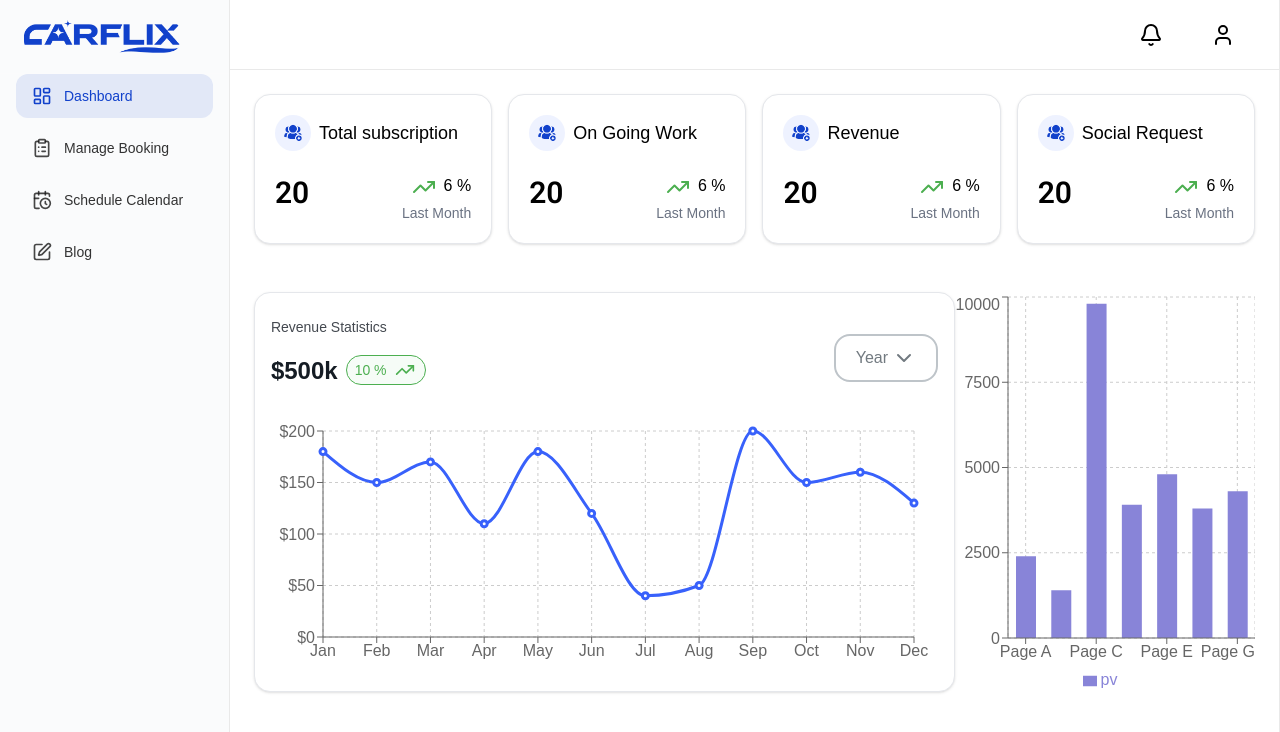
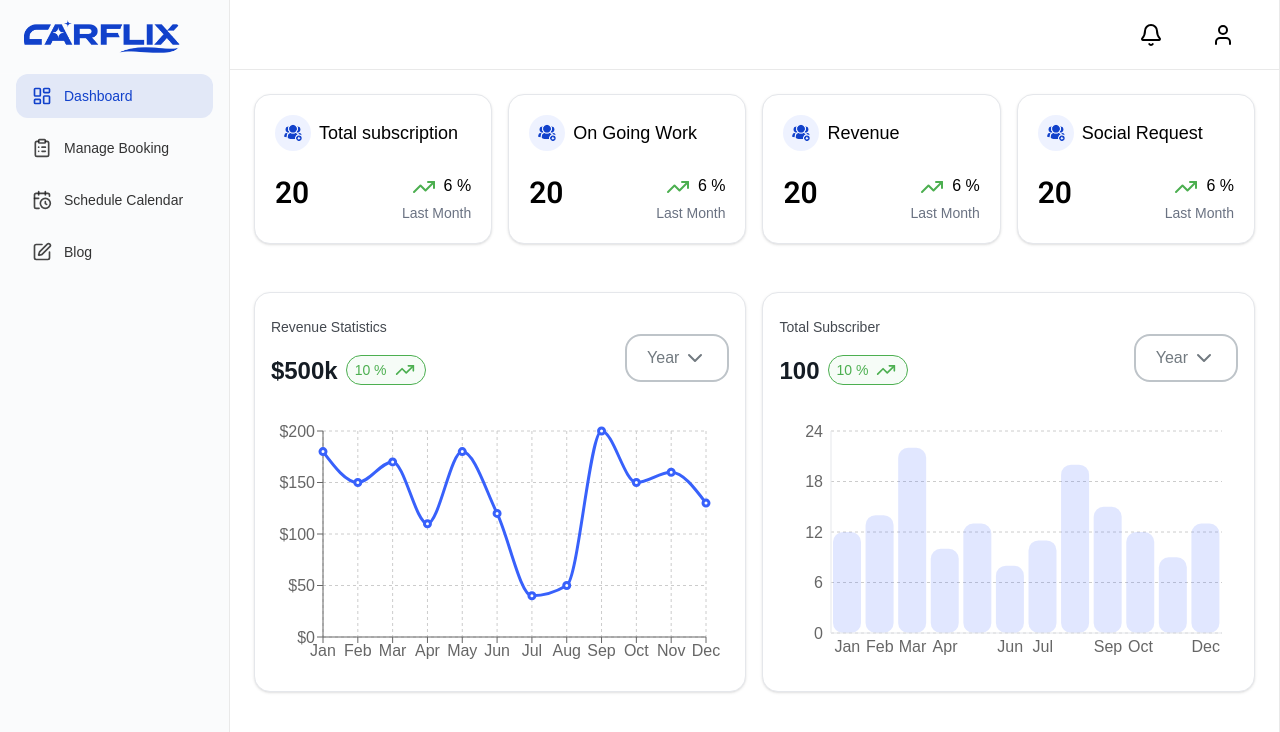
Before and after one commit to SopnilSwapon/car-flix-repo, a Next.js app: page /dashboard in a window 1280 px wide. Shown: the top 732 px of the page. Built offline with nearby package versions, Linux system fonts and the light colour scheme.

Commit message:
added subscriber chart

```diff
--- a/app/Components/SubscriberStaticsChart.tsx
+++ b/app/Components/SubscriberStaticsChart.tsx
@@ -1,117 +1,130 @@
-import { BarChart, Bar, XAxis, YAxis, CartesianGrid, Tooltip, Legend, TooltipContentProps } from 'recharts';
-import { TooltipIndex } from 'recharts/types/state/tooltipSlice';
+"use client";
 
-// #region Sample data
-const data = [
-  {
-    name: 'Page A',
-    uv: 4000,
-    pv: 2400,
-    amt: 2400,
-  },
-  {
-    name: 'Page B',
-    uv: 3000,
-    pv: 1398,
-    amt: 2210,
-  },
-  {
-    name: 'Page C',
-    uv: 2000,
-    pv: 9800,
-    amt: 2290,
-  },
-  {
-    name: 'Page D',
-    uv: 2780,
-    pv: 3908,
-    amt: 2000,
-  },
-  {
-    name: 'Page E',
-    uv: 1890,
-    pv: 4800,
-    amt: 2181,
-  },
-  {
-    name: 'Page F',
-    uv: 2390,
-    pv: 3800,
-    amt: 2500,
-  },
-  {
-    name: 'Page G',
-    uv: 3490,
-    pv: 4300,
-    amt: 2100,
-  },
+import {
+  BarChart,
+  Bar,
+  XAxis,
+  YAxis,
+  CartesianGrid,
+  Tooltip,
+  ResponsiveContainer,
+} from "recharts";
+
+type Row = { name: string; value: number; year: number };
+
+const data: Row[] = [
+  { name: "Jan", value: 12, year: 2025 },
+  { name: "Feb", value: 14, year: 2025 },
+  { name: "Mar", value: 22, year: 2025 },
+  { name: "Apr", value: 10, year: 2025 },
+  { name: "May", value: 13, year: 2025 },
+  { name: "Jun", value: 8,  year: 2025 },
+  { name: "Jul", value: 11, year: 2025 },
+  { name: "Aug", value: 20, year: 2025 }, // highlighted in your example
+  { name: "Sep", value: 15, year: 2025 },
+  { name: "Oct", value: 12, year: 2025 },
+  { name: "Nov", value: 9,  year: 2025 },
+  { name: "Dec", value: 13, year: 2025 },
 ];
 
-// #endregion
-const getIntroOfPage = (label: string | number | undefined) => {
-  if (label === 'Page A') {
-    return "Page A is about men's clothing";
+// ---- Custom tooltip (Month + Year + value text) ----
+// eslint-disable-next-line @typescript-eslint/no-explicit-any
+const CustomTooltip = ({ active, payload, label }: any) => {
+  if (active && payload?.length) {
+    const row = payload[0].payload as Row;
+    return (
+      <div className="rounded-lg bg-white/95 shadow-md border border-gray-100 px-3 py-2">
+        <div className="text-sm font-semibold text-gray-800">
+          {label} {row.year}
+        </div>
+        <div className="text-sm text-gray-500">
+          This Month : <span className="text-blue-600 font-medium">{row.value} Subscription</span>
+        </div>
+      </div>
+    );
   }
-  if (label === 'Page B') {
-    return "Page B is about women's dress";
-  }
-  if (label === 'Page C') {
-    return "Page C is about women's bag";
-  }
-  if (label === 'Page D') {
-    return 'Page D is about household goods';
-  }
-  if (label === 'Page E') {
-    return 'Page E is about food';
-  }
-  if (label === 'Page F') {
-    return 'Page F is about baby food';
-  }
-  return '';
+  return null;
 };
 
-const CustomTooltip = ({ active, payload, label }: TooltipContentProps<string | number, string>) => {
-  const isVisible = active && payload && payload.length;
+// ---- Active bar shape: blue bar + behind it a soft blue strip (from bar top to x-axis only) ----
+// eslint-disable-next-line @typescript-eslint/no-explicit-any
+const ActiveBarShape = (props: any) => {
+  const { x, y, width, height } = props;
+  const barRadius = 10;
+  const glowWidth = Math.max(width, width); // a bit wider than the bar
+
+  const glowX = x + width / 2 - glowWidth / 2;
+  const glowY = y;                 // start at bar top
+  const glowH = height;            // end at x-axis (no overflow)
+
   return (
-    <div className="custom-tooltip" style={{ visibility: isVisible ? 'visible' : 'hidden' }}>
-      {isVisible && (
-        <>
-          <p className="label">{`${label} : ${payload[0].value}`}</p>
-          <p className="intro">{getIntroOfPage(label)}</p>
-          <p className="desc">Anything you want can be displayed here.</p>
-        </>
-      )}
-    </div>
+    <g>
+      {/* soft vertical strip behind the active bar */}
+      <rect
+        x={glowX}
+        y={glowY}
+        width={glowWidth}
+        height={glowH}
+        rx={barRadius}
+        fill="url(#barGlow)"
+      />
+      {/* actual active bar */}
+      <rect
+        x={x}
+        y={y}
+        width={width}
+        height={height}
+        rx={barRadius}
+        fill="url(#barFill)"
+      />
+    </g>
   );
 };
 
-const CustomContentOfTooltip = ({
-  isAnimationActive = true,
-  defaultIndex,
-}: {
-  isAnimationActive?: boolean;
-  defaultIndex?: TooltipIndex;
-}) => {
+export default function SubscribersBar() {
+  const CHART_HEIGHT = 260;
+
   return (
-    <BarChart
-      style={{ width: '100%', maxWidth: '300px', maxHeight: '70vh', aspectRatio: 1.618 }}
-      responsive
-      data={data}
-      margin={{
-        top: 5,
-        right: 0,
-        left: 0,
-        bottom: 0,
-      }}
-    >
-      <CartesianGrid strokeDasharray="3 3" />
-      <XAxis dataKey="name" />
-      <YAxis width="auto" />
-      <Tooltip content={CustomTooltip} isAnimationActive={isAnimationActive} defaultIndex={defaultIndex} />
-      <Legend />
-      <Bar dataKey="pv" barSize={20} fill="#8884d8" isAnimationActive={isAnimationActive} />
-    </BarChart>
+    <div className="w-full">
+      <ResponsiveContainer width="100%" height={CHART_HEIGHT}>
+        <BarChart
+          data={data}
+          margin={{ top: 16, right: 16, left: 8, bottom: 12 }}
+        >
+          {/* Gradients (one for the bar fill, one for the soft strip) */}
+          <defs>
+            {/* deep blue bar */}
+            <linearGradient id="barFill" x1="0" y1="1" x2="0" y2="0">
+              <stop offset="0%" stopColor="#0B4CFF" />
+              <stop offset="100%" stopColor="#2B6BFF" />
+            </linearGradient>
+            {/* soft blue vertical strip */}
+            <linearGradient id="barGlow" x1="0" y1="1" x2="0" y2="0">
+              <stop offset="0%" stopColor="rgba(56,97,251,0.18)" />
+              <stop offset="100%" stopColor="rgba(56,97,251,0.06)" />
+            </linearGradient>
+          </defs>
+
+          <CartesianGrid strokeDasharray="3 3" vertical={false} />
+          <XAxis dataKey="name" tickLine={false} axisLine={{ stroke: "#E5E7EB" }} />
+          <YAxis
+            tickLine={false}
+            axisLine={{ stroke: "#E5E7EB" }}
+            tickFormatter={(v) => `${v}`}
+          />
+          <Tooltip cursor={false} content={<CustomTooltip />} />
+
+          {/* Default bars = light grey; on hover, use our ActiveBarShape */}
+          <Bar
+            dataKey="value"
+            barSize={28}
+            radius={[10, 10, 10, 10]}
+            fill="rgba(56,97,251,0.15)"   // pale bars like your screenshot
+            activeBar={<ActiveBarShape />}
+            isAnimationActive={false}
+          />
+        </BarChart>
+      </ResponsiveContainer>
+    </div>
   );
-};
-
-export default CustomContentOfTooltip;
+}
--- a/app/dashboard/page.tsx
+++ b/app/dashboard/page.tsx
@@ -39,7 +39,7 @@ export default function page() {
         Icon={logo}
       />
     </div>
-    <div className='flex justify-between p-6'>
+    <div className='flex justify-between gap-4 p-6'>
       <div className='w-full rounded-2xl border border-gray-200 bg-white p-4 pl-0 shadow-sm'>
        <div className='pl-4 pt-2 pb-4 flex justify-between items-center'>
         <div>
@@ -61,7 +61,27 @@ export default function page() {
       <RevenueChart/>
 
       </div>
+      <div className='w-full rounded-2xl border border-gray-200 bg-white p-4 pl-0 shadow-sm'>
+       <div className='pl-4 pt-2 pb-4 flex justify-between items-center'>
+        <div>
+
+        <p className='text-sm font-medium text-[#444950]'>Total Subscriber</p>
+        <div className='flex gap-2 items-center my-3'>
+
+        <h1 className='text-xl text-[#151C24] lg:text-2xl pt-1.5 font-bold'>100</h1>
+        <span className="flex items-center gap-2 w-20 border border-[#4CAF50] mt-1 px-2 py-0.5 rounded-full bg-[#f6fcf7]">
+
+          <span className="text-sm text-[#4CAF50]">10 %</span><TrendingUp className="text-[#4CAF50] w-5" />
+                </span>
+        </div>
+        </div>
+         <button className='rounded-2xl px-5 py-2.5 text-[#727a80] flex gap-1 border-2 border-[#bec4c9]'>
+      Year <ChevronDown />
+    </button>
+       </div>
+
       <SubscriberStaticsChart/>
+      </div>
     </div>
     </div>
   )
```
